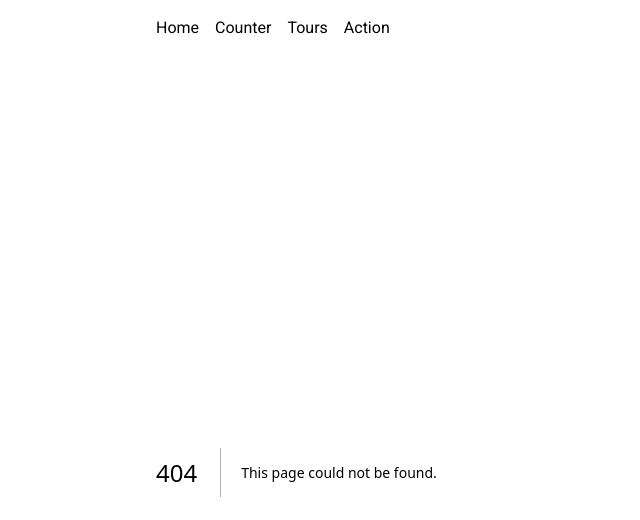
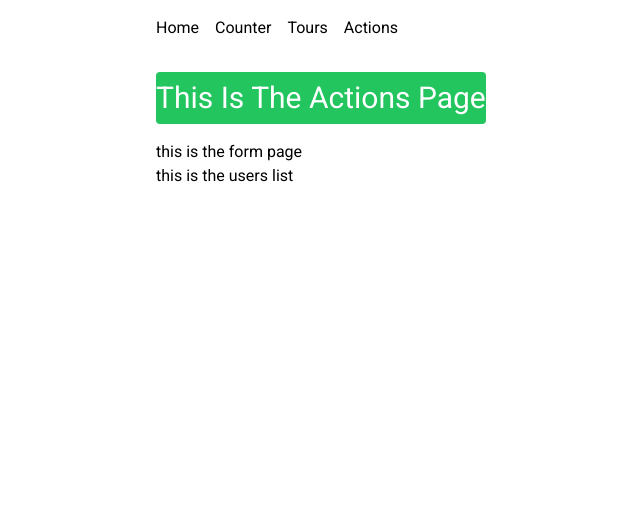
Before and after one commit to abdul-mumin-rufai/next.js-typeScript-tutorials, a Next.js app: page /actions in a window 1280 px wide. Before the commit this address had no page. Shown: the top 520 px of the page, without its empty margins (100-740 px from the left). Built offline with nearby package versions, Linux system fonts and the light colour scheme.

Commit message:
created the anctions page and added the formInput and userList component to in it

```diff
--- /dev/null
+++ b/app/actions/page.tsx
@@ -0,0 +1,18 @@
+import FormInput from '@/components/form';
+import UserList from '@/components/userList';
+import React from 'react'
+
+const ActionsPage = () => {
+    return (
+        <div>
+            <h1 className='py-2 bg-green-500 rounded mb-4 text-3xl text-white text-center capitalize'>
+                this is the actions page
+            </h1>
+            <FormInput />
+            <UserList/>
+        </div>
+
+    )
+};
+
+export default ActionsPage
--- /dev/null
+++ b/components/form.tsx
@@ -0,0 +1,13 @@
+import React from 'react'
+
+const FormInput = () => {
+  return (
+    <div>
+        <h1 className='mt-4'>
+            this is the form page
+        </h1>
+    </div>
+  )
+}
+
+export default FormInput
--- a/components/navbar.tsx
+++ b/components/navbar.tsx
@@ -7,7 +7,7 @@ function Navbar() {
             <Link href='/'>Home</Link>
             <Link href='/counter'>Counter</Link>
             <Link href='/tours'>Tours</Link>
-            <Link href='/action'>Action</Link>
+            <Link href='/actions'>Actions</Link>
         </nav>
     );
 }
--- /dev/null
+++ b/components/userList.tsx
@@ -0,0 +1,13 @@
+import React from 'react'
+
+const UserList = () => {
+  return (
+    <div>
+        <h1>
+            this is the users list
+        </h1>
+    </div>
+  )
+}
+
+export default UserList
```
